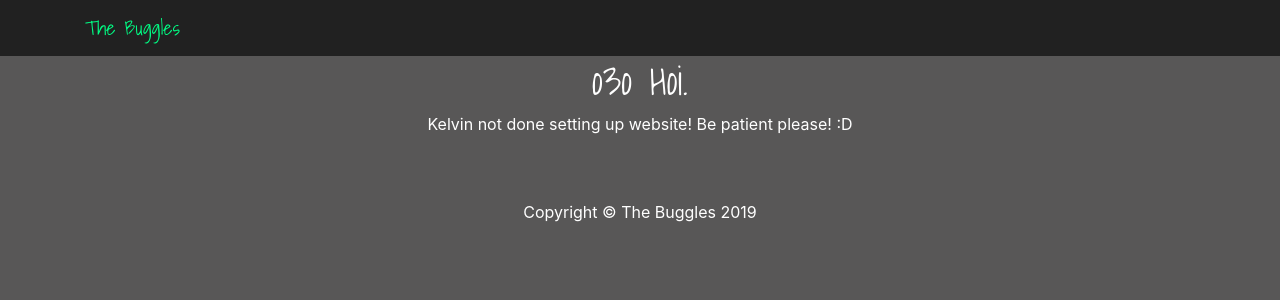
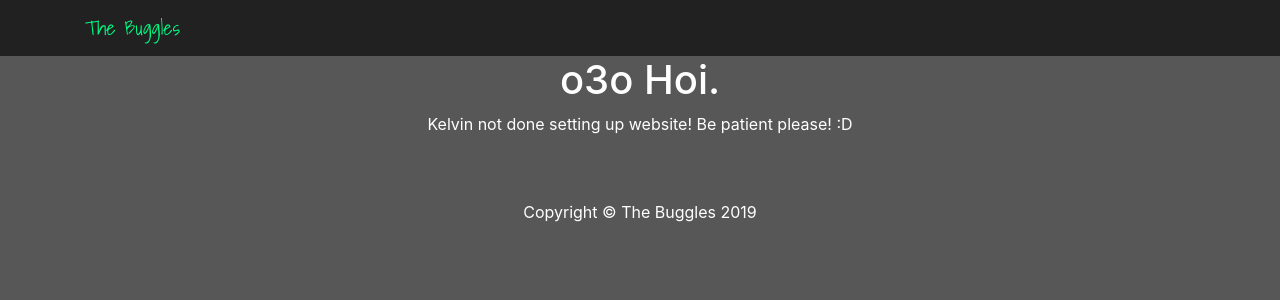
Before and after one commit to bugglespecies/bugglespecies.github.com, a Jekyll site: the page built from index.md, in a window 1280 px wide. Shown: the top 300 px of the page. Built offline with Jekyll 4.4.1, drawn with Linux system fonts in a browser that asks for light colours; nearby versions of some CDN libraries.

Commit message:
Update buggles.core.css

```diff
--- a/css/buggles.core.css
+++ b/css/buggles.core.css
@@ -12,7 +12,7 @@ body { padding-top: 54px; }
 	--image-header: #212121;
 }
 
-h1,h2,h3,h4,h5,.navbar-brand { font-family: 'Shadows Into Light' !important; }
+.navbar-brand { font-family: 'Shadows Into Light' !important; }
 
 a, a:visited { color: var(--primary-normal); }
 a:hover, a:focus { color: var(--primary-dark); }
```
